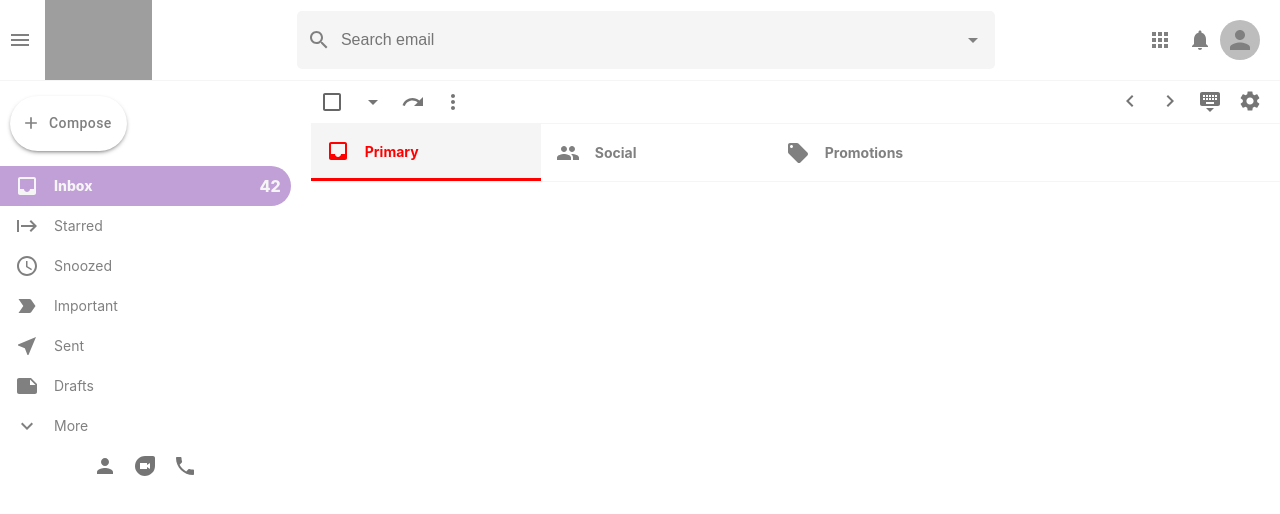
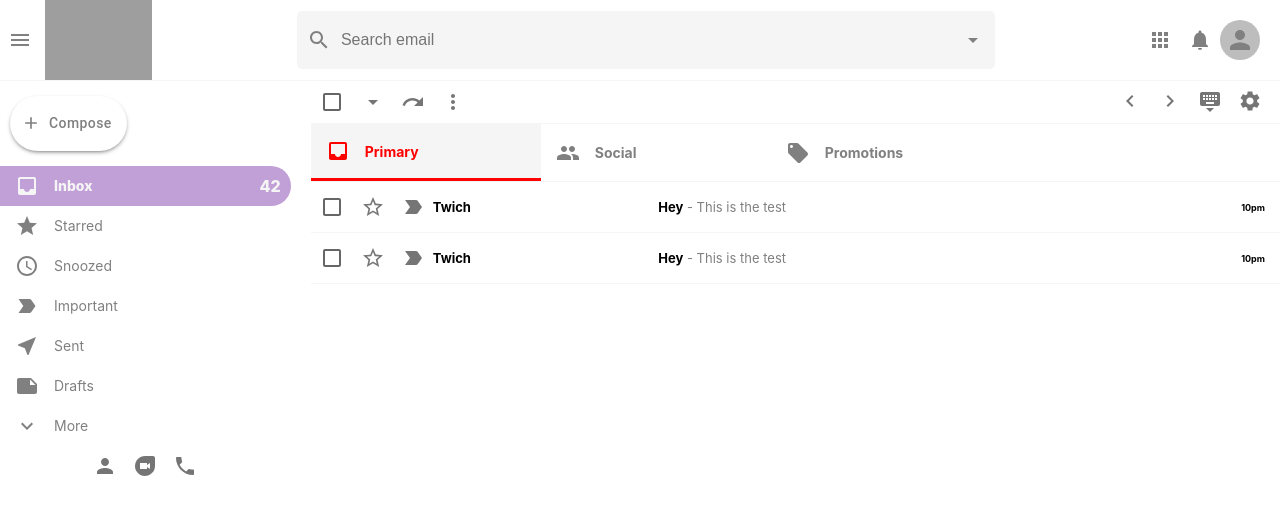
Before and after one commit to pullso/gmail-react-clone, a React (Create React App) app: page / in a window 1280 px wide. Shown: the top 514 px of the page. Built offline with nearby package versions, Linux system fonts and the light colour scheme; grey boxes are pictures that could not be loaded.

Commit message:
mail list has been added

```diff
--- a/src/components/EmailList.js
+++ b/src/components/EmailList.js
@@ -1,6 +1,6 @@
-import React from 'react';
-import './EmailList.css'
-import {Checkbox, IconButton} from "@mui/material";
+import React from "react";
+import "./EmailList.css";
+import { Checkbox, IconButton } from "@mui/material";
 import ArrowDropDownIcon from "@mui/icons-material/ArrowDropDown";
 import RedoIcon from "@mui/icons-material/Redo";
 import MoreVertIcon from "@mui/icons-material/MoreVert";
@@ -12,30 +12,61 @@
 import PeopleIcon from "@mui/icons-material/People";
 import LocalOfferIcon from "@mui/icons-material/LocalOffer";
 import Section from "./Section";
+import EmailRow from "./EmailRow";
 
 const EmailList = () => {
-  return (<div className="emailList">
-    <div className="emailList__settings">
-      <div className="emailList__settingsLeft">
-        <Checkbox/>
-        <IconButton><ArrowDropDownIcon/></IconButton>
-        <IconButton><RedoIcon/></IconButton>
-        <IconButton><MoreVertIcon/></IconButton>
+  return (
+    <div className="emailList">
+      <div className="emailList__settings">
+        <div className="emailList__settingsLeft">
+          <Checkbox />
+          <IconButton>
+            <ArrowDropDownIcon />
+          </IconButton>
+          <IconButton>
+            <RedoIcon />
+          </IconButton>
+          <IconButton>
+            <MoreVertIcon />
+          </IconButton>
+        </div>
+        <div className="emailList__settingsRight">
+          <IconButton>
+            <ChevronLeftIcon />
+          </IconButton>
+          <IconButton>
+            <ChevronRightIcon />
+          </IconButton>
+          <IconButton>
+            <KeyboardHideIcon />
+          </IconButton>
+          <IconButton>
+            <SettingsIcon />
+          </IconButton>
+        </div>
       </div>
-      <div className="emailList__settingsRight">
-        <IconButton><ChevronLeftIcon/></IconButton>
-        <IconButton><ChevronRightIcon/></IconButton>
-        <IconButton><KeyboardHideIcon/></IconButton>
-        <IconButton><SettingsIcon/></IconButton>
+      <div className="emailList__sections">
+        <Section Icon={InboxIcon} title="Primary" color="red" selected />
+        <Section Icon={PeopleIcon} title="Social" color="blue" />
+        <Section Icon={LocalOfferIcon} title="Promotions" color="green" />
       </div>
 
+      <div className="emailList__list">
+        <EmailRow
+          title="Twich"
+          subject="Hey"
+          description="This is the test"
+          time="10pm"
+        />
+        <EmailRow
+          title="Twich"
+          subject="Hey"
+          description="This is the test"
+          time="10pm"
+        />
+      </div>
     </div>
-    <div className="emailList__sections">
-      <Section Icon={InboxIcon} title='Primary' color='red' selected/>
-      <Section Icon={PeopleIcon} title='Social' color='blue'/>
-      <Section Icon={LocalOfferIcon} title='Promotions' color='green'/>
-    </div>
-  </div>);
+  );
 };
 
 export default EmailList;
--- /dev/null
+++ b/src/components/EmailRow.css
@@ -0,0 +1,45 @@
+.emailRow {
+  display: flex;
+  align-items: center;
+  height: 50px;
+  border-bottom: 1px solid whitesmoke;
+  cursor: pointer;
+  z-index: 999;
+}
+
+.emailRow:hover {
+  border-top: 1px solid whitesmoke;
+  box-shadow: 0 4px 4px -2px rgba(0, 0, 0, 0.24);
+}
+
+.emailRow__message {
+  display: flex;
+  flex: 0.8;
+  align-items: center;
+  font-size: 13px;
+}
+
+.emailRow__message > h4 {
+  width: 400px;
+  white-space: nowrap;
+  overflow: hidden;
+  text-overflow: ellipsis;
+  padding-left: 5px;
+  padding-right: 5px;
+}
+
+.emailRow__title {
+  font-size: 13px;
+  flex: 0.3;
+}
+
+.emailRow__time {
+  padding-right: 15px;
+  font-size: 9px;
+  font-weight: bold;
+}
+
+.emailRow__description {
+  font-weight: 400;
+  color: gray;
+}
--- /dev/null
+++ b/src/components/EmailRow.js
@@ -0,0 +1,35 @@
+import React from "react";
+import "./EmailRow.css";
+import { Checkbox, IconButton } from "@mui/material";
+import StarBorderOutlinedIcon from "@mui/icons-material/StarBorderOutlined";
+import LabelImportantOutlinedIcon from "@mui/icons-material/LabelImportantOutlined";
+import { useNavigate } from "react-router-dom";
+
+const EmailRow = ({ id, title, subject, description, time }) => {
+  const navigate = useNavigate();
+
+  return (
+    <div onClick={() => navigate("/mail")} className="emailRow">
+      <div className="emailRow__options">
+        <Checkbox />
+        <IconButton>
+          <StarBorderOutlinedIcon />
+        </IconButton>
+        <IconButton>
+          <LabelImportantOutlinedIcon />
+        </IconButton>
+      </div>
+
+      <h3 className="emailRow__title">{title}</h3>
+      <div className="emailRow__message">
+        <h4>
+          {subject}
+          <span className="emailRow__description"> - {description}</span>
+        </h4>
+      </div>
+      <div className="emailRow__time">{time}</div>
+    </div>
+  );
+};
+
+export default EmailRow;
--- a/src/components/Sidebar.js
+++ b/src/components/Sidebar.js
@@ -13,7 +13,7 @@
   Note,
   Person,
   Phone,
-  Start
+  Star
 } from "@mui/icons-material";
 
 const Sidebar = () => {
@@ -25,7 +25,7 @@
       Compose
     </Button>
     <SidebarOption Icon={Inbox} title='Inbox' number={42} selected={true}/>
-    <SidebarOption Icon={Start} title='Starred' number={42}/>
+    <SidebarOption Icon={Star} title='Starred' number={42}/>
     <SidebarOption Icon={AccessTime} title='Snoozed' number={42}/>
     <SidebarOption Icon={LabelImportant} title='Important' number={42}/>
     <SidebarOption Icon={NearMe} title='Sent' number={42}/>
```
Also changed, not shown: 1 other file (tests, documents, lock files or other folders).
